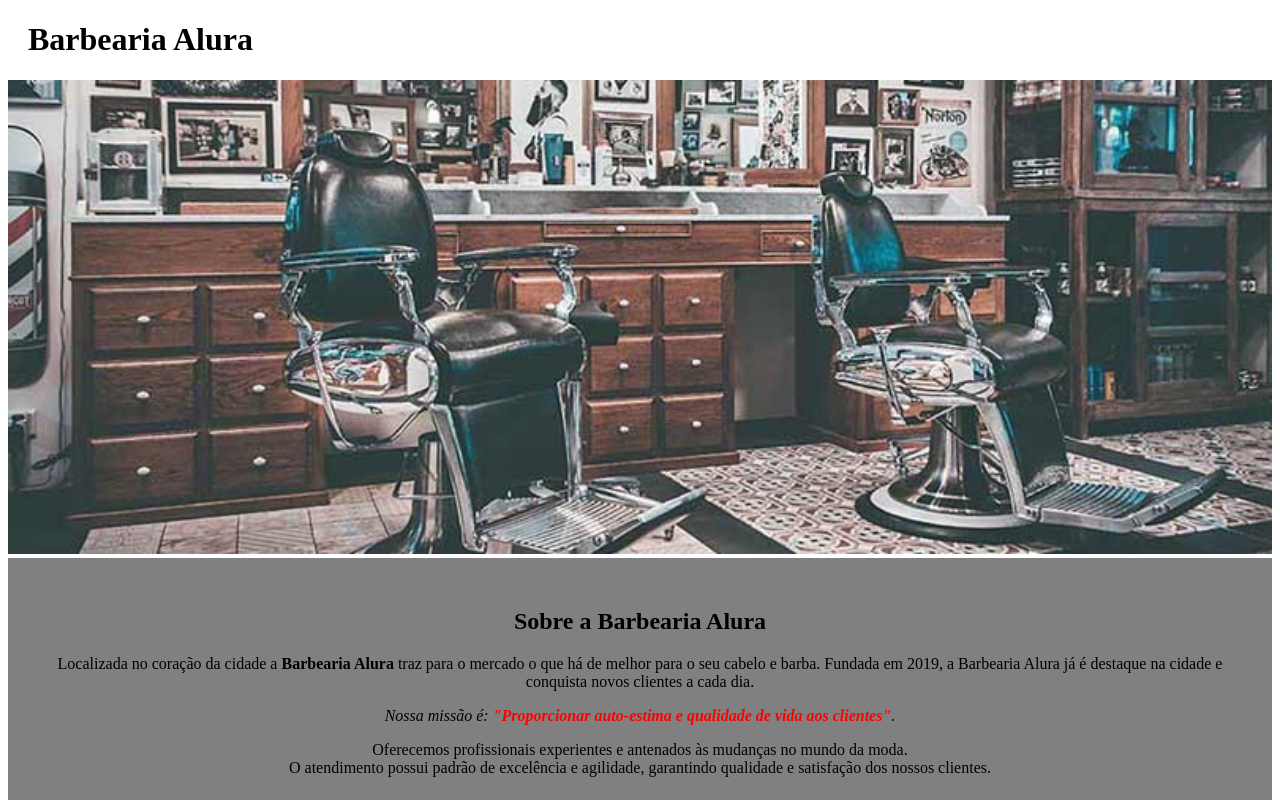
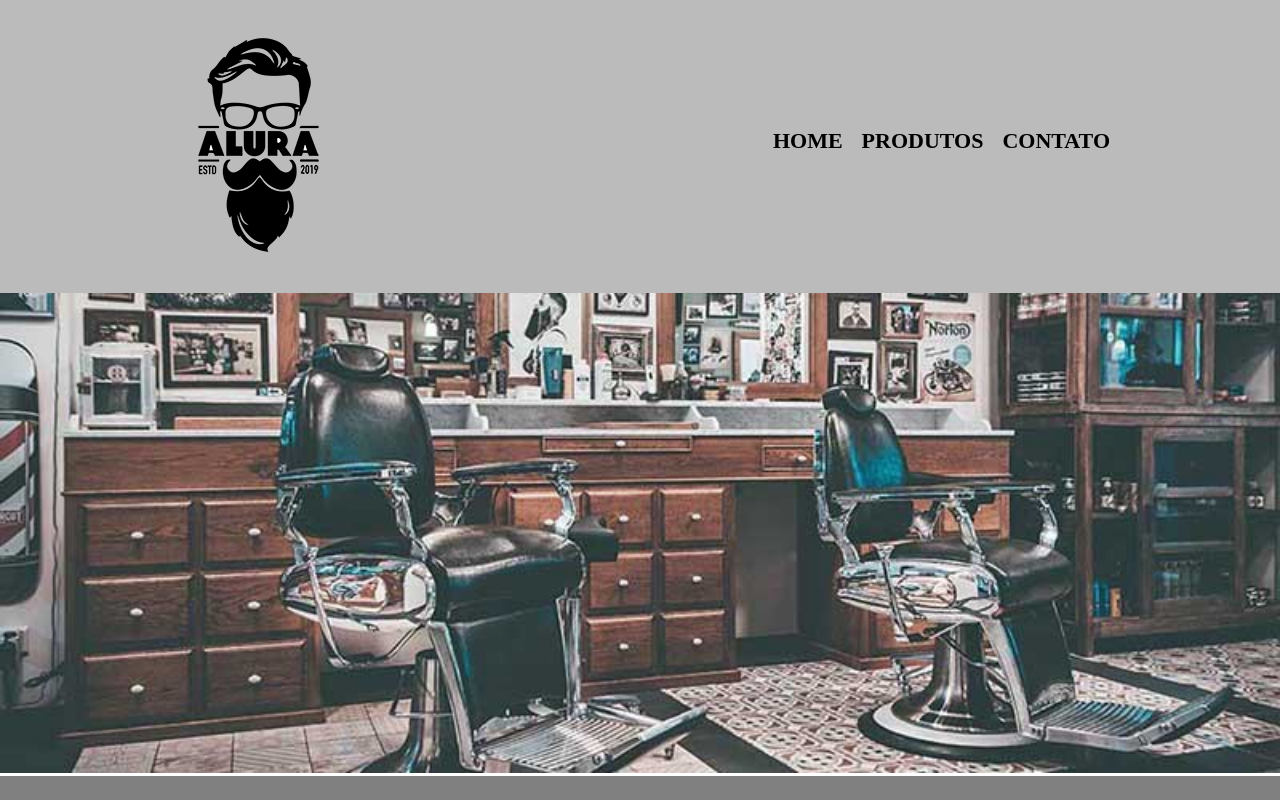
Before and after one commit to Andre-gomes-dev/Projeto_BarbeariaAlura-Alura, a plain HTML site: page modulo02/index.html in a window 1280 px wide. Shown: the top 800 px of the page. Drawn offline with Linux system fonts and the light colour scheme.

Commit message:
adcionando o header e o footer das ancoras da pagina.

```diff
--- a/modulo02/index.html
+++ b/modulo02/index.html
@@ -5,12 +5,22 @@
     <meta http-equiv="X-UA-Compatible" content="IE=edge">
     <meta name="viewport" content="width=device-width, initial-scale=1.0">
     <title>ProjetoBarbearia</title>
+    <link rel="stylesheet" href="reset.css">
     <link rel="stylesheet" href="style.css">
 </head>
 <body>
     <header>
-        <h1 class = "tituloPrincipal">Barbearia Alura</h1>
-
+       <!-- <h1 class = "tituloPrincipal">Barbearia Alura</h1>-->
+        <div class = "caixa">
+            <h1><img src="imagens/logo.png" alt=""></h1>
+            <nav>
+                <ul>
+                    <li><a href="index.html">Home</a></li>
+                    <li><a href="produtos.html">Produtos</a></li>
+                    <li><a href="contatos.html">Contato</a></li>
+                </ul>
+            </nav>
+        </div>
     </header>
 
     <img id = "banner" src="imagens/banner.jpg" alt="imagemBarbearia">
@@ -31,7 +41,7 @@
 
        <h3 class = "tituloCentralizado">Beneficios</h3>
 
-       <ul>
+       <ul class = "definicao">
             <li class= "itens">Atendimento aos clientes</li>
             <li class= "itens">Espaço diferenciado</li>
             <li class= "itens">Localização</li>
@@ -39,5 +49,14 @@
        </ul>
         <img src="imagens/beneficios.jpg" alt="beneficiosBarba" class = "imgBeneficios">
     </div>
-    </body>
-</html>
+
+    <footer>
+        <img src="imagens/logo-branco.png" alt="">
+        <p class = "copyright">&copy; Barbearia Alura 2022</p>
+    </footer>
+
+</body>
+
+
+
+    </html>
--- a/modulo02/style.css
+++ b/modulo02/style.css
@@ -1,3 +1,36 @@
+header{
+    background-color: #BBBBBB;
+    padding: 20px 0;
+}
+
+.caixa{
+    position: relative;
+    width: 940px;
+    margin: 0 auto;
+}
+nav{
+    position: absolute;
+    top: 110px;
+    right: 0;
+}
+
+nav li{
+    display:inline;
+    margin: 0 0 0 15px;
+}
+
+nav a{
+    text-transform: uppercase;
+    color: #000000;
+    font-weight: bold;
+    font-size: 22px;
+    text-decoration: none;
+
+}
+nav a:hover{
+    color: #C78C19;
+    text-decoration: underline;
+}
 
 #banner{
     width: 100%;
@@ -37,9 +70,7 @@ em strong{
     padding: 20px;
 }
 
-
-
-ul{
+.definicao{
     display: inline-block;
     vertical-align: top;
     width: 20%;
@@ -50,3 +81,16 @@ ul{
 .imgBeneficios{
     width: 50%;
  }
+
+ footer{
+    text-align: center;
+    background: url("imagens/bg.jpg");
+    padding: 40px 0;
+}
+
+.copyright{
+    color: white;
+    font-size: 13px;
+    margin-top: 20px;
+
+}
```
